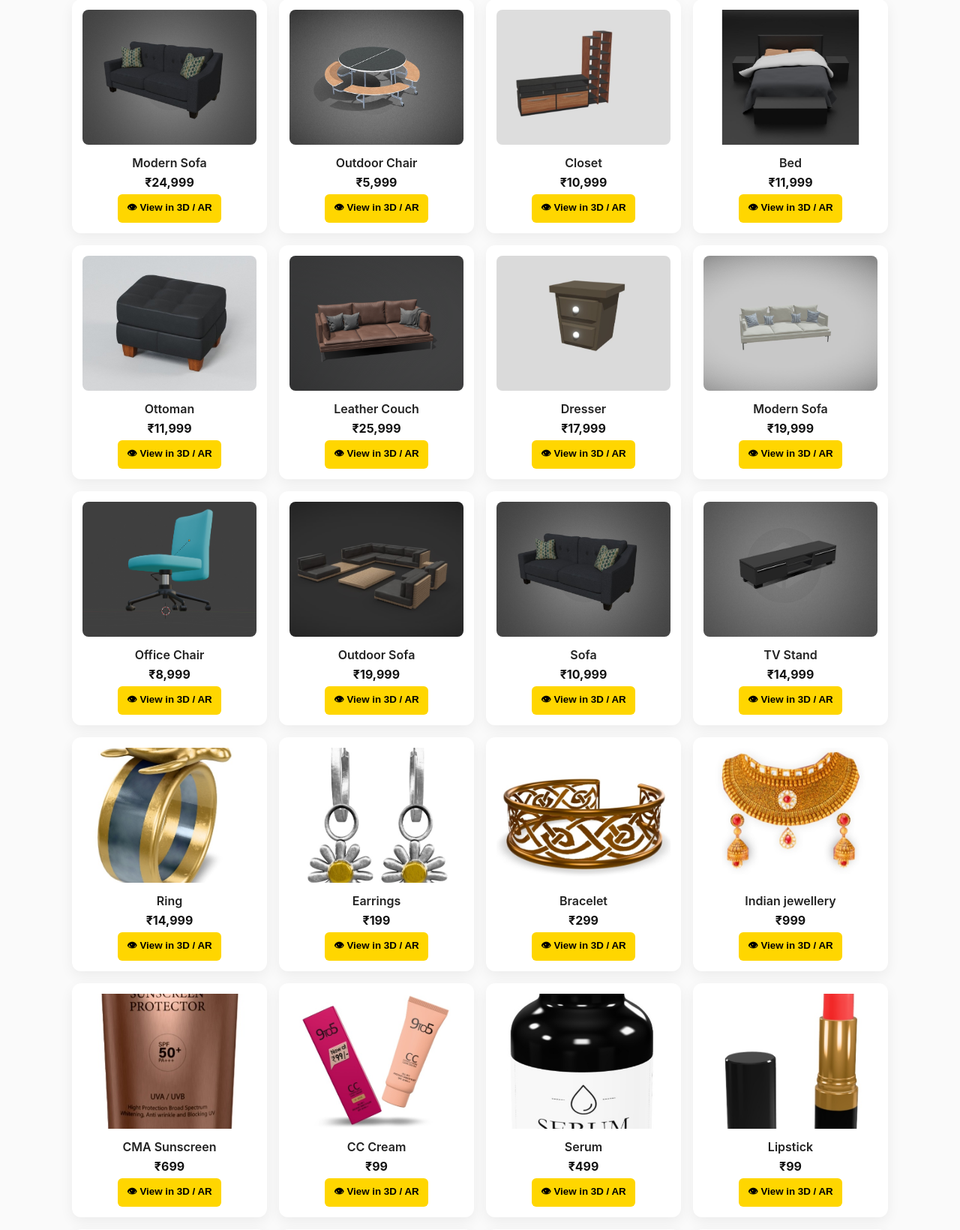
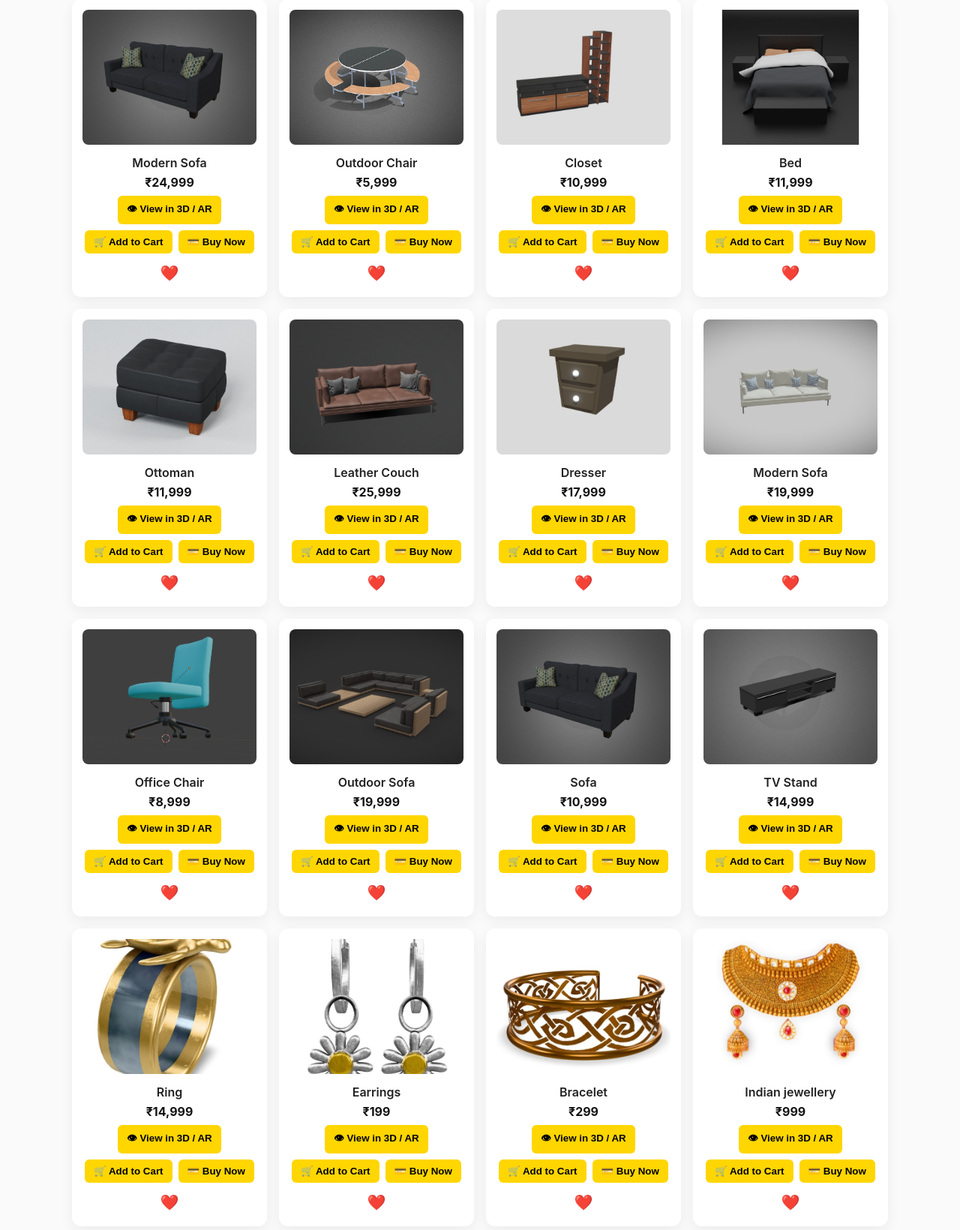
Before and after one commit to Appureddy143/AR, a PHP site: page /home.php in a window 1280 px wide. Shown: the part 150-1790 px from the top of the page at 75% size. Run offline with PHP 8.4, Linux system fonts and the light colour scheme; some libraries are stand-ins or nearby versions.

Commit message:
Update home.php

```diff
--- a/home.php
+++ b/home.php
@@ -1,6 +1,7 @@
 <?php
 // index.php
 ?>
+
 <!DOCTYPE html>
 <html lang="en">
 <head>
@@ -386,11 +387,17 @@ products.forEach(p => {
   const card = document.createElement('div');
   card.className = 'product-card';
   card.innerHTML = `
-    <img src="${p.image}" alt="${p.name}">
-    <div class="product-name">${p.name}</div>
-    <div class="product-price">₹${p.price.toLocaleString()}</div>
+  <img src="${p.image}" alt="${p.name}">
+  <div class="product-name">${p.name}</div>
+  <div class="product-price">₹${p.price.toLocaleString()}</div>
+  <div style="display:flex; justify-content:center; gap:8px; flex-wrap:wrap; margin-top:8px;">
     <button class="btn" onclick="openModelView('${p.name}', '${p.model}')">👁 View in 3D / AR</button>
-  `;
+    <button class="btn" onclick="addToCart('${p.name}')">🛒 Add to Cart</button>
+    <button class="btn" onclick="buyNow('${p.name}')">💳 Buy Now</button>
+    <button class="icon-btn" onclick="toggleWishlist('${p.name}', this)" title="Add to Wishlist">❤️</button>
+  </div>
+`;
+
   grid.appendChild(card);
 });
 
@@ -473,6 +480,18 @@ function handleVoiceCommand(cmd) {
   }
 
   speak("Sorry, I didn't understand that command.");
+    // Wishlist command
+  if (cmd.includes("wishlist") || cmd.includes("favorite") || cmd.includes("heart")) {
+    let item = cmd.replace("add", "").replace("to wishlist", "").replace("wishlist", "").replace("favorite", "").replace("heart", "").trim();
+    return addToWishlistByVoice(item);
+  }
+
+  // Buy Now command
+  if (cmd.startsWith("buy")) {
+    let item = cmd.replace("buy", "").trim();
+    return buyNow(item);
+  }
+
 }
 
 // === Helpers ===
@@ -480,6 +499,16 @@ function navigateTo(page) {
   speak("Opening " + page.replace(".php", ""));
   window.location.href = page;
 }
+function addToWishlistByVoice(name) {
+  const item = products.find(p => p.name.toLowerCase().includes(name.toLowerCase()));
+  if (item) {
+    wishlist.push(item);
+    speak(`Added ${item.name} to your wishlist.`);
+  } else {
+    speak("Couldn't find any product named " + name);
+  }
+}
+
 function highlightProduct(name) {
   let found = false;
   document.querySelectorAll(".product-card").forEach(card => {
@@ -513,6 +542,37 @@ function addToCart(name) {
     speak("Couldn't find any product matching " + name);
   }
 }
+let wishlist = [];
+
+function toggleWishlist(name, btnEl) {
+  const index = wishlist.findIndex(p => p.name === name);
+  if (index === -1) {
+    const item = products.find(p => p.name === name);
+    if (item) {
+      wishlist.push(item);
+      btnEl.style.color = "red";
+      speak(`${name} added to wishlist`);
+    }
+  } else {
+    wishlist.splice(index, 1);
+    btnEl.style.color = "";
+    speak(`${name} removed from wishlist`);
+  }
+}
+
+function buyNow(name) {
+  const item = products.find(p => p.name.toLowerCase().includes(name.toLowerCase()));
+  if (item) {
+    speak(`Proceeding to buy ${item.name}`);
+    // Simulated redirect
+    setTimeout(() => {
+      window.location.href = "checkout.php?product=" + encodeURIComponent(item.name);
+    }, 1000);
+  } else {
+    speak("Couldn't find any product named " + name);
+  }
+}
+
 function speak(text) {
   const synth = window.speechSynthesis;
   if (synth) {
```
